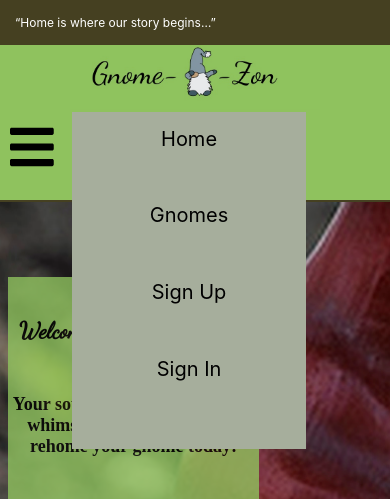
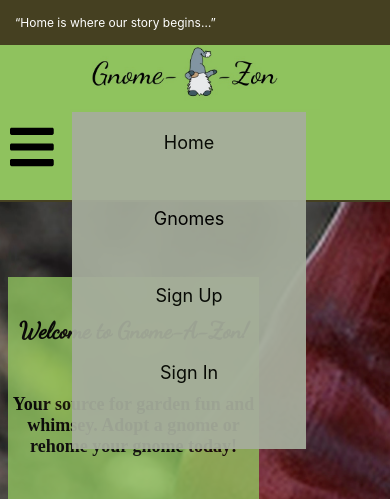
Before and after one commit to jubranNassar/Gnome-A-zon, a React (Create React App) app in the folder client/: page / in a window 390 px wide. Shown: the top 499 px of the page. Built offline with nearby package versions, Linux system fonts and the light colour scheme; a web font is replaced by a local one.

Commit message:
fix nav bar glich on mobile

```diff
--- a/client/src/components/Nav/Nav.css
+++ b/client/src/components/Nav/Nav.css
@@ -186,6 +186,9 @@ nav {
     width: 60vw;
     z-index: 5;
 
+    animation: fadeInAnimation ease 1s;
+    animation-iteration-count: 1;
+    animation-fill-mode:backwards;
 
   }
 
@@ -194,11 +197,9 @@ nav {
     display: grid;
     flex-direction: column;
     width: 57vw;
+    opacity: .97;
     z-index: 10;
 
-  animation: fadeInAnimation ease 1s;
-  animation-iteration-count: 1;
-  animation-fill-mode: forwards;
   }
 
   @keyframes fadeInAnimation {
@@ -223,9 +224,11 @@ nav {
   }
 
   .link {
+    font-size: 1.8rem;
     height: fit-content;
     justify-content: center;
-    margin: 0;
+    text-align: center;
+    margin: .5rem;
   }
 }
 
```
